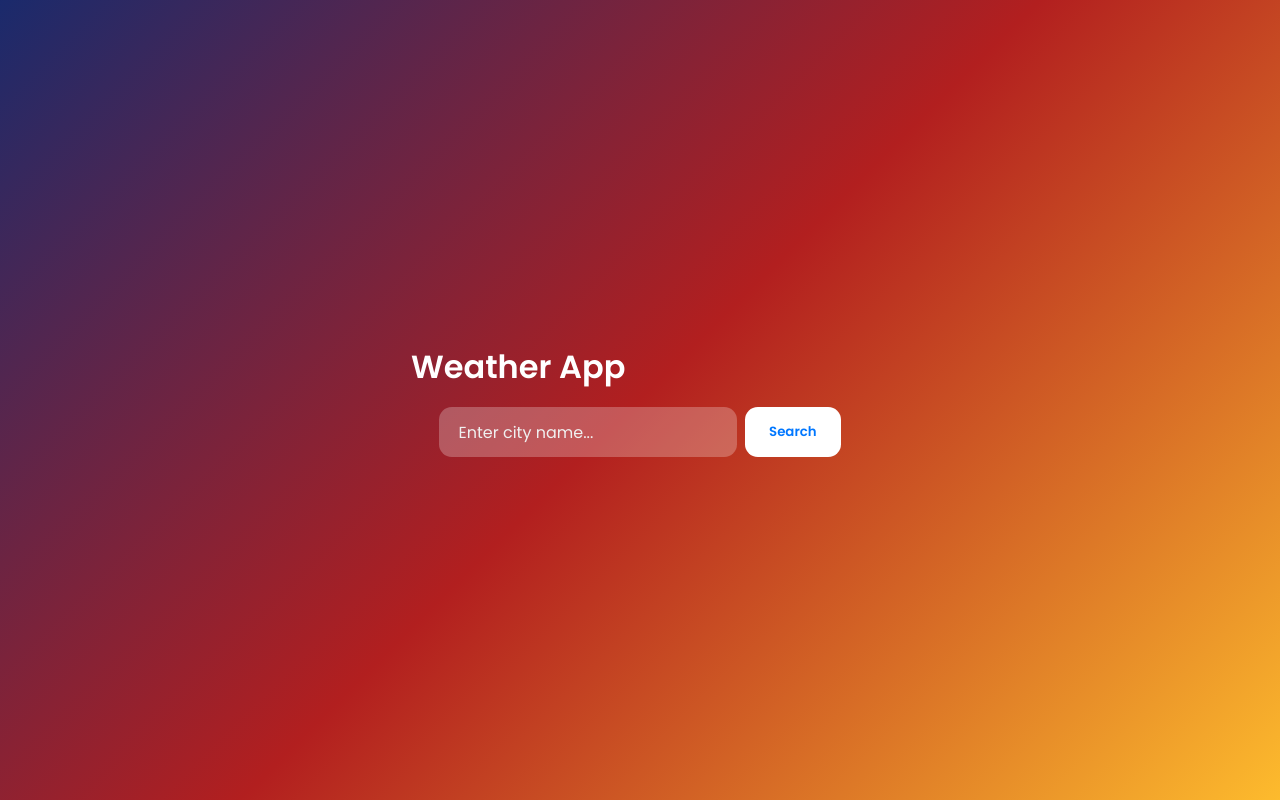
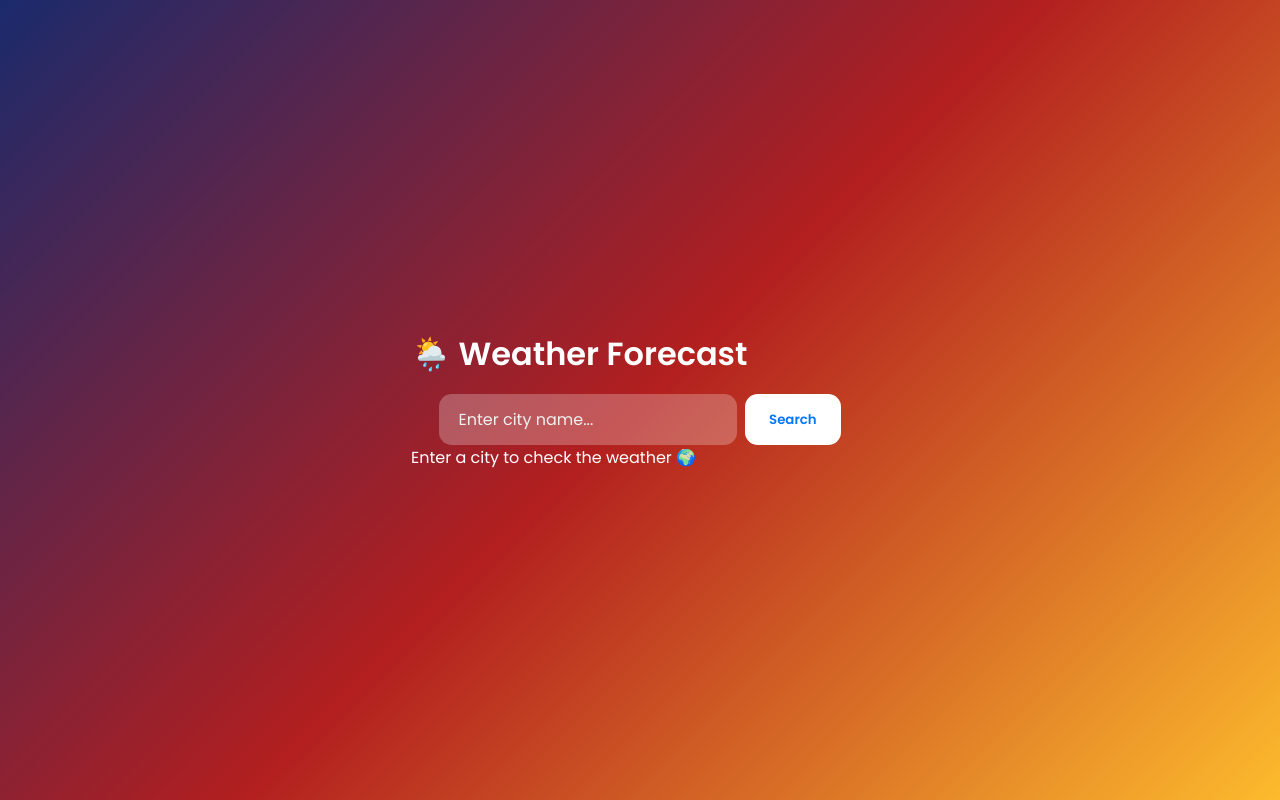
Before and after one commit to Balagovind-8/weather-app, a plain HTML site: page index.html in a window 1280 px wide. Drawn offline with Linux system fonts and the light colour scheme.

Commit message:
Update index.html

```diff
--- a/index.html
+++ b/index.html
@@ -7,8 +7,8 @@
   <link rel="stylesheet" href="style.css" />
 </head>
 <body>
-  <div class="container">
-    <h1>Weather App</h1>
+  <div class="app-container">
+    <h1>🌦️ Weather Forecast</h1>
 
     <div class="search-box">
       <input type="text" id="city-input" placeholder="Enter city name..." />
@@ -16,7 +16,7 @@
     </div>
 
     <div id="weather-container" class="weather-container">
-      <!-- Weather info will appear here -->
+      <p>Enter a city to check the weather 🌍</p>
     </div>
   </div>
 
```
